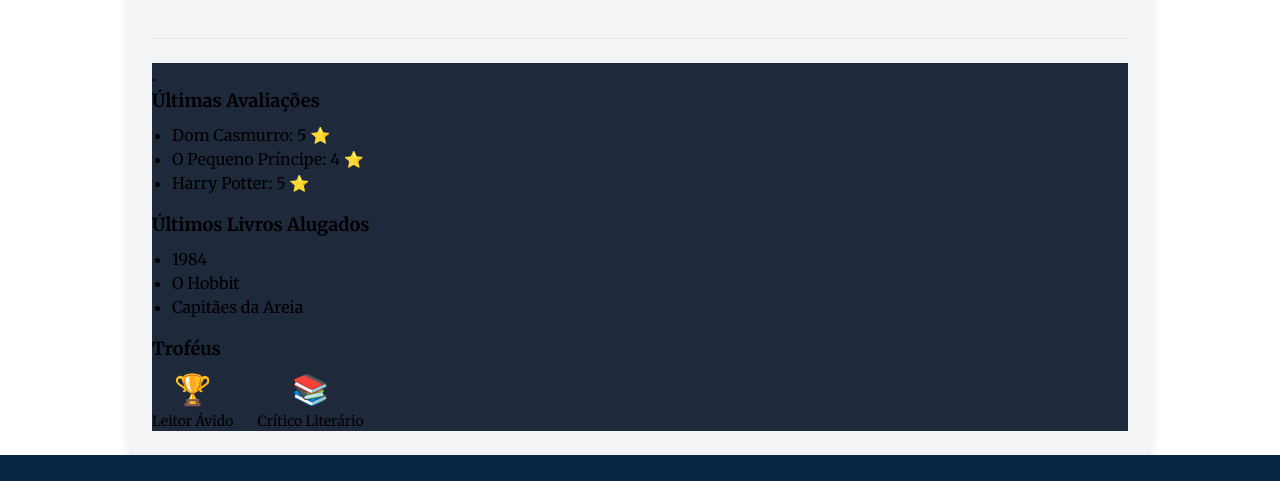
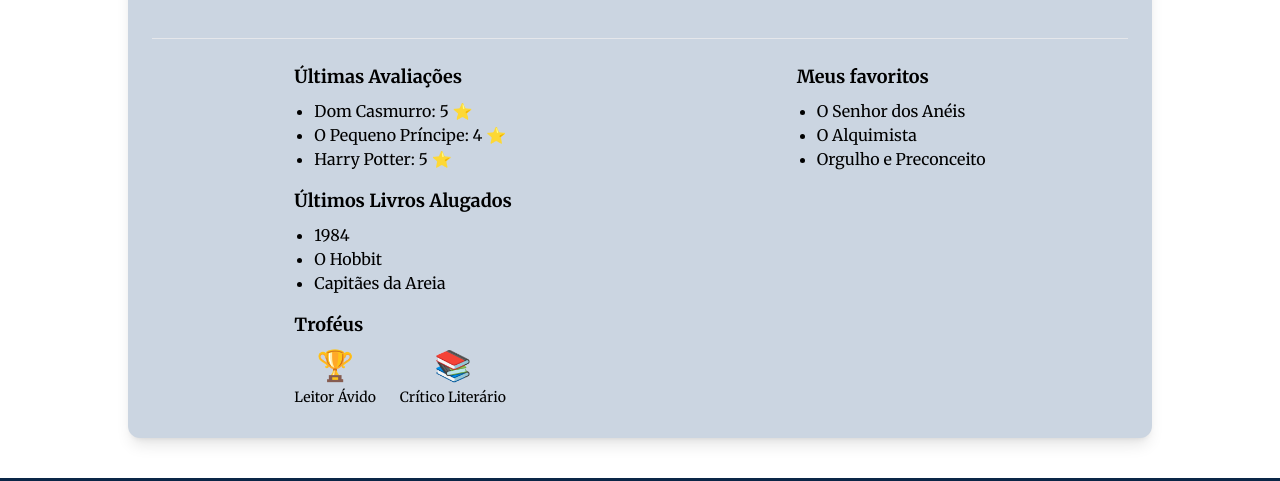
Before and after one commit to WindsorAgatha/biblioteca-react, a React (Create React App) app: page /perfil in a window 1280 px wide. Shown: the part 282-763 px from the top of the page. Built offline with nearby package versions, Linux system fonts and the light colour scheme.

Commit message:
página de perfil criado

```diff
--- a/src/components/Books.jsx
+++ b/src/components/Books.jsx
@@ -41,16 +41,16 @@ function Livros() {
                 <div className="genre-grid max-w-4xl mx-auto bg-white rounded-lg shadow p-6">
                     <h2 className="genre-title text-blue-900 text-2xl font-bold mb-4 text-center">Gêneros Literários</h2>
                     <div className="genre-boxes grid grid-cols-2 sm:grid-cols-3 md:grid-cols-5 gap-4">
-                        <a href="#" className="genre-box block bg-blue-100 hover:bg-blue-200 text-blue-900 font-medium rounded-lg px-4 py-2 text-center shadow transition">Aventura</a>
-                        <a href="#" className="genre-box block bg-blue-100 hover:bg-blue-200 text-blue-900 font-medium rounded-lg px-4 py-2 text-center shadow transition">Romance</a>
-                        <a href="#" className="genre-box block bg-blue-100 hover:bg-blue-200 text-blue-900 font-medium rounded-lg px-4 py-2 text-center shadow transition">Fantasia</a>
-                        <a href="#" className="genre-box block bg-blue-100 hover:bg-blue-200 text-blue-900 font-medium rounded-lg px-4 py-2 text-center shadow transition">Suspense</a>
-                        <a href="#" className="genre-box block bg-blue-100 hover:bg-blue-200 text-blue-900 font-medium rounded-lg px-4 py-2 text-center shadow transition">Clássicos</a>
-                        <a href="#" className="genre-box block bg-blue-100 hover:bg-blue-200 text-blue-900 font-medium rounded-lg px-4 py-2 text-center shadow transition">Biografia</a>
-                        <a href="#" className="genre-box block bg-blue-100 hover:bg-blue-200 text-blue-900 font-medium rounded-lg px-4 py-2 text-center shadow transition">Ficção Científica</a>
-                        <a href="#" className="genre-box block bg-blue-100 hover:bg-blue-200 text-blue-900 font-medium rounded-lg px-4 py-2 text-center shadow transition">Drama</a>
-                        <a href="#" className="genre-box block bg-blue-100 hover:bg-blue-200 text-blue-900 font-medium rounded-lg px-4 py-2 text-center shadow transition">Poesia</a>
-                        <a href="#" className="genre-box block bg-blue-100 hover:bg-blue-200 text-blue-900 font-medium rounded-lg px-4 py-2 text-center shadow transition">Infantil</a>
+                        <a href="#" className="genre-box  bg-blue-100 hover:bg-blue-200 text-blue-900 font-medium rounded-lg px-4 py-2 text-center shadow transition text-pretty flex items-center justify-center">Aventura</a>
+                        <a href="#" className="genre-box  bg-blue-100 hover:bg-blue-200 text-blue-900 font-medium rounded-lg px-4 py-2 text-center shadow transition text-pretty flex items-center justify-center">Romance</a>
+                        <a href="#" className="genre-box  bg-blue-100 hover:bg-blue-200 text-blue-900 font-medium rounded-lg px-4 py-2 text-center shadow transition text-pretty flex items-center justify-center">Fantasia</a>
+                        <a href="#" className="genre-box  bg-blue-100 hover:bg-blue-200 text-blue-900 font-medium rounded-lg px-4 py-2 text-center shadow transition text-pretty flex items-center justify-center">Suspense</a>
+                        <a href="#" className="genre-box  bg-blue-100 hover:bg-blue-200 text-blue-900 font-medium rounded-lg px-4 py-2 text-center shadow transition text-pretty flex items-center justify-center">Clássicos</a>
+                        <a href="#" className="genre-box  bg-blue-100 hover:bg-blue-200 text-blue-900 font-medium rounded-lg px-4 py-2 text-center shadow transition text-pretty flex items-center justify-center">Biografia</a>
+                        <a href="#" className="genre-box bg-blue-100 hover:bg-blue-200 text-blue-900 font-medium rounded-lg px-4 py-2 text-center shadow transition text-pretty flex items-center justify-center">Ficção Científica</a>
+                        <a href="#" className="genre-box  bg-blue-100 hover:bg-blue-200 text-blue-900 font-medium rounded-lg px-4 py-2 text-center shadow transition text-pretty flex items-center justify-center">Drama</a>
+                        <a href="#" className="genre-box  bg-blue-100 hover:bg-blue-200 text-blue-900 font-medium rounded-lg px-4 py-2 text-center shadow transition text-pretty flex items-center justify-center">Poesia</a>
+                        <a href="#" className="genre-box  bg-blue-100 hover:bg-blue-200 text-blue-900 font-medium rounded-lg px-4 py-2 text-center shadow transition text-pretty flex items-center justify-center">Infantil</a>
                     </div>
                 </div>
             </section>
--- a/src/components/UserProfile.jsx
+++ b/src/components/UserProfile.jsx
@@ -22,7 +22,7 @@ const user = {
 
 export default function UserProfile() {
     return (
-        <div className=" mx-auto w-4/5 mt-10 p-6 rounded-xl shadow-lg bg-gray-100">
+        <div className=" mx-auto w-4/5 m-10 p-6 rounded-xl shadow-lg  bg-slate-300 [height:70vh]">
 
             <div className="flex flex-row mb-4 justify-center items-center gap-8">
                 <div className="flex flex-row items-center">
@@ -39,8 +39,8 @@ export default function UserProfile() {
             </div>
 
             <hr className="my-6" />
-            <div className="flex-row bg-slate-800">.
-
+            <div className="flex justify-around ">
+                <div className="flex flex-col ">
                     <section>
                         <h3 className="text-lg font-semibold mb-2">Últimas Avaliações</h3>
                         <ul className="list-disc ml-5 mb-4">
@@ -72,8 +72,17 @@ export default function UserProfile() {
                             ))}
                         </ul>
                     </section>
+                </div>
+                <div>
+                    <h3 className="text-lg font-semibold mb-2">Meus favoritos</h3>
+                    <ul className="list-disc ml-5 mb-4">
+                        <li>O Senhor dos Anéis</li>
+                        <li>O Alquimista</li>
+                        <li>Orgulho e Preconceito</li>
+                    </ul>
+                </div>
+            </div>
 
-            </div>
         </div>
     )
 }
```
Lines whose indentation alone changed are shown as unchanged.
